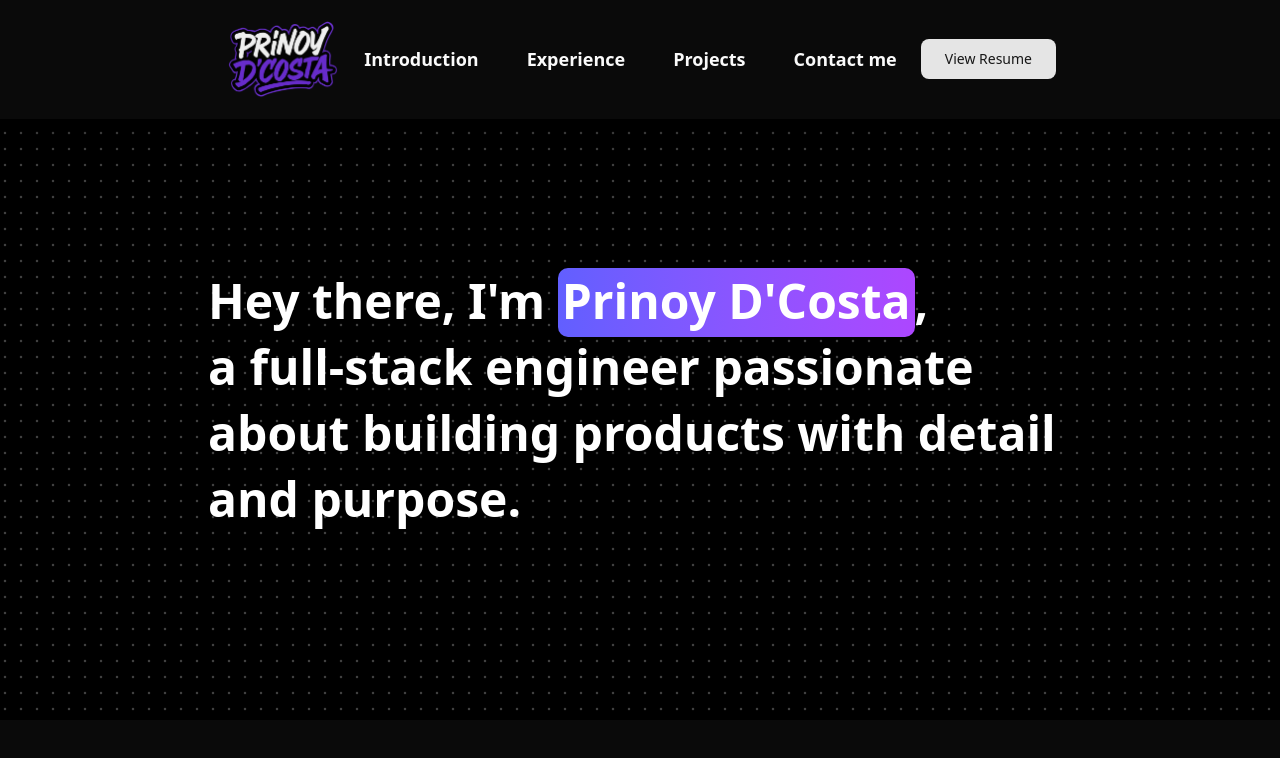
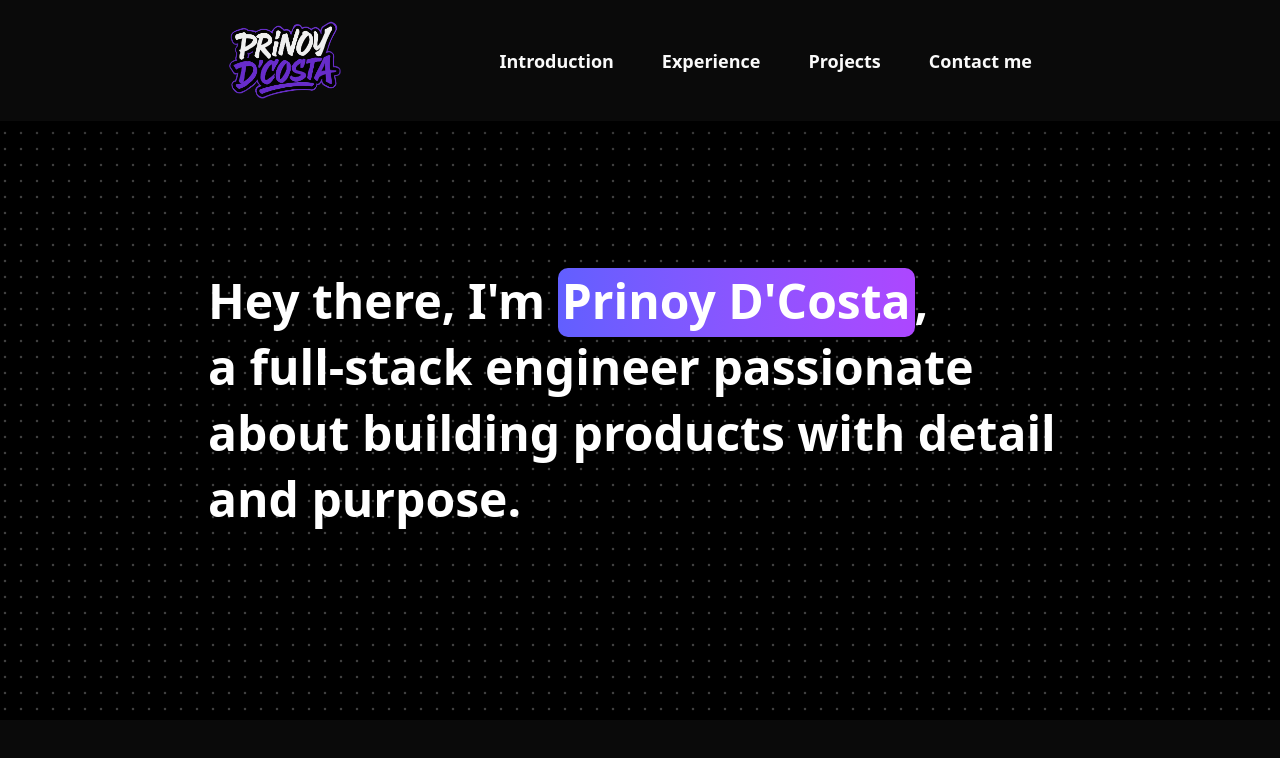
Before and after one commit to PrinoyDcosta/portfolio, a React (Vite) app: page / in a window 1280 px wide. Shown: the top 758 px of the page. Built offline with nearby package versions, Linux system fonts and the light colour scheme.

Commit message:
temporarily commented view resume option

```diff
--- a/src/components/common/navbar.tsx
+++ b/src/components/common/navbar.tsx
@@ -54,9 +54,9 @@ const Navbar = () => {
                     </Sheet>
                 </div>
 
-                <div className="justify-center items-center hidden md:flex">
+                {/* <div className="justify-center items-center hidden md:flex">
                     <Button size="lg" className="">View Resume</Button>
-                </div>
+                </div>  */}
     </div>)
 }
 
```
